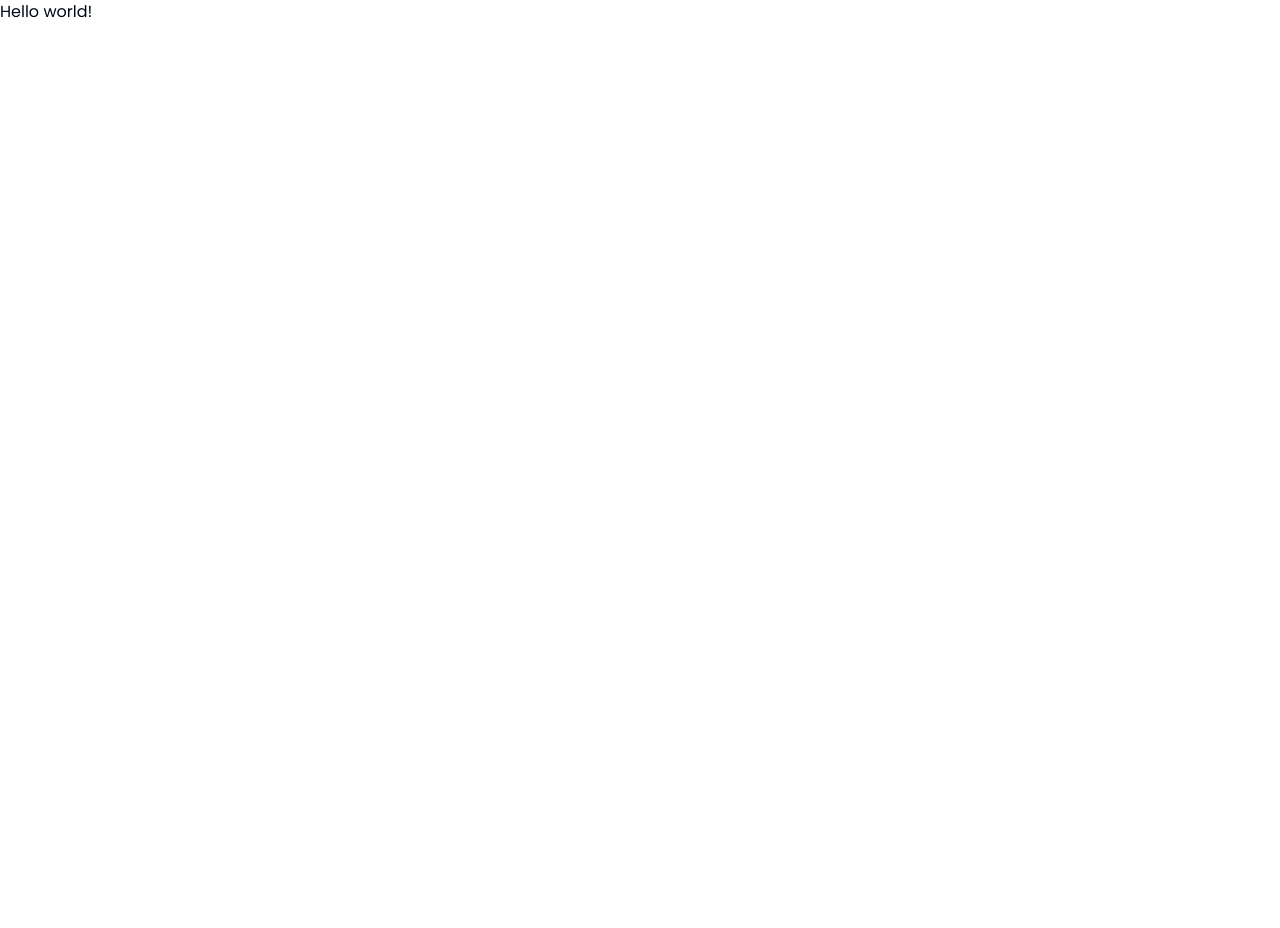
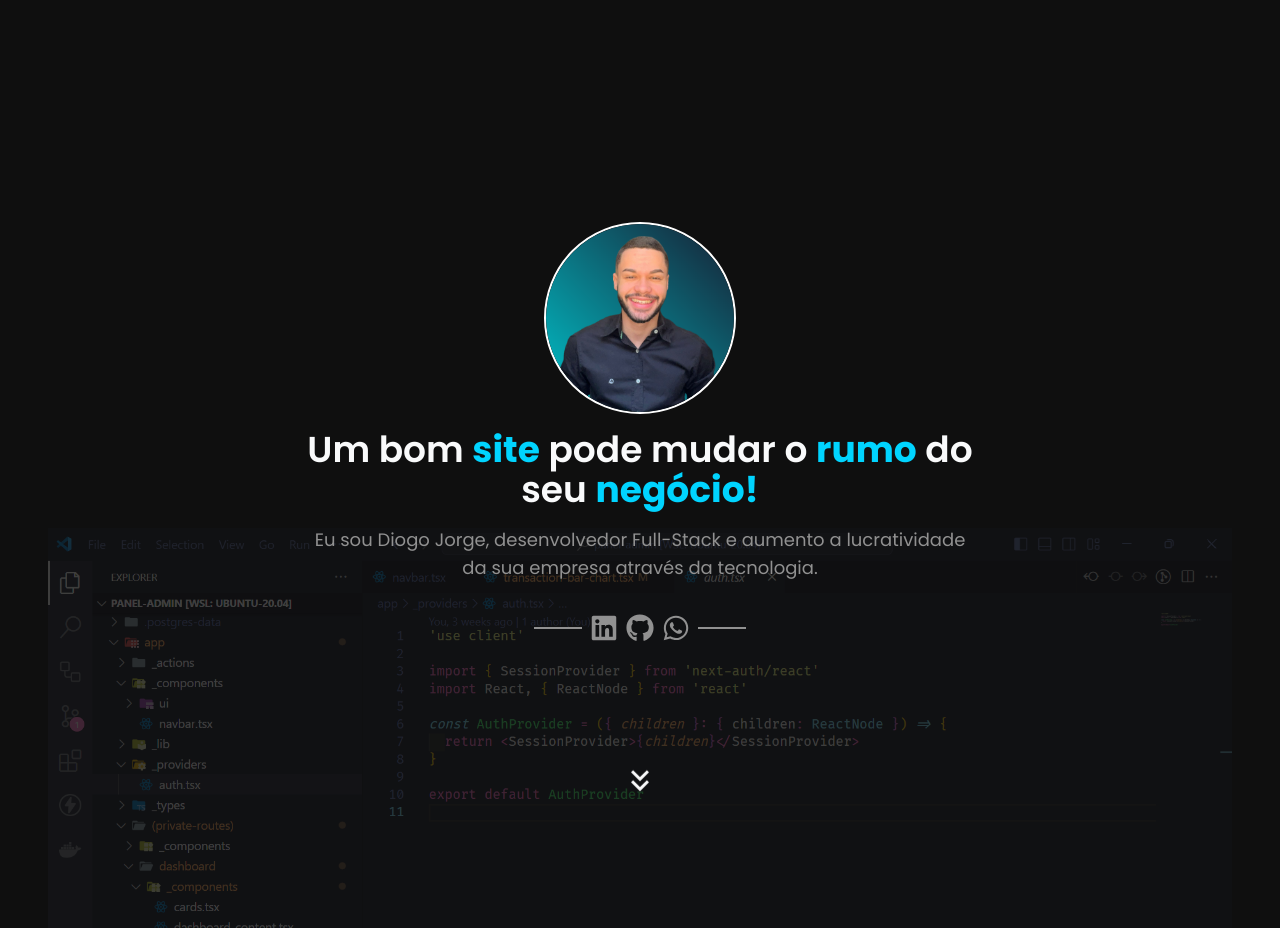
Before and after one commit to diogofernandoj/portfolio, a Next.js app in the folder new-app/: page / in a window 1280 px wide. Before the commit the page ends 800 px from the top, so only its background shows below. Built offline with nearby package versions, Linux system fonts and the light colour scheme.

Commit message:
feat: add HomeSection

```diff
--- /dev/null
+++ b/new-app/app/_animations/variants.ts
@@ -0,0 +1,28 @@
+type direction = "up" | "left" | "down" | "right";
+
+export const fadeIn = (direction: direction, delay: number) => {
+  return {
+    hidden: {
+      y: direction === "up" ? 50 : direction === "down" ? -50 : 0,
+      opacity: 0,
+      x: direction === "left" ? 50 : direction === "right" ? -50 : 0,
+      transition: {
+        type: "tween",
+        duration: 0.5,
+        delay,
+        ease: [0.25, 0.6, 0.3, 0.8],
+      },
+    },
+    show: {
+      y: 0,
+      x: 0,
+      opacity: 1,
+      transition: {
+        type: "tween",
+        duration: 0.4,
+        delay,
+        ease: [0.25, 0.25, 0.25, 0.75],
+      },
+    },
+  };
+};
--- /dev/null
+++ b/new-app/app/_components/home-section.tsx
@@ -0,0 +1,59 @@
+"use client";
+
+import { motion } from "framer-motion";
+import { MdKeyboardDoubleArrowDown } from "react-icons/md";
+import { fadeIn } from "@/app/_animations/variants";
+import Links from "./links";
+
+const HomeSection = () => {
+  return (
+    <motion.div
+      variants={fadeIn("up", 0.5)}
+      initial="hidden"
+      whileInView="show"
+      exit="hidden"
+      viewport={{ once: true }}
+      className="relative w-[90%] max-w-2xl h-screen mx-auto pt-20 flex flex-col gap-4 justify-center items-center"
+    >
+      <img
+        src="/images/profile.png"
+        alt="Foto de perfil"
+        className="h-48 w-48 border-2 border-solid border-white rounded-full"
+      />
+
+      <motion.h2
+        variants={fadeIn("up", 0.7)}
+        initial="hidden"
+        whileInView="show"
+        exit="hidden"
+        viewport={{ once: true }}
+        className="font-semibold text-2xl md:text-3xl lg:text-4xl text-center"
+      >
+        Um bom <span className="text-primary font-bold">site</span> pode mudar o{" "}
+        <span className="text-primary font-bold">rumo</span> do seu{" "}
+        <span className="text-primary font-bold">negócio!</span>
+      </motion.h2>
+      <motion.p
+        variants={fadeIn("up", 0.9)}
+        initial="hidden"
+        whileInView="show"
+        exit="hidden"
+        viewport={{ once: true }}
+        className="text-muted lg:text-lg text-center"
+      >
+        Eu sou Diogo Jorge, desenvolvedor Full-Stack e aumento a lucratividade
+        da sua empresa através da tecnologia.
+      </motion.p>
+      <Links />
+      <a
+        href="#features"
+        className="absolute bottom-0 animate-bounce transition hover:text-primary"
+      >
+        <MdKeyboardDoubleArrowDown size={36} />
+      </a>
+      <div className="absolute bg-[url('/images/background.png')] opacity-20 lg:h-1/2 h-1/3 md:w-[calc(100vw-6rem)] w-[calc(100vw-2rem)] z-[-1] bg-cover lg:-bottom-32 -bottom-20" />
+    </motion.div>
+  );
+};
+
+export default HomeSection;
--- /dev/null
+++ b/new-app/app/_components/links.tsx
@@ -0,0 +1,41 @@
+import { fadeIn } from "@/app/_animations/variants";
+import { motion } from "framer-motion";
+import { FaGithub, FaLinkedin, FaWhatsapp } from "react-icons/fa";
+
+const Links = () => {
+  return (
+    <motion.div
+      variants={fadeIn("up", 1.2)}
+      initial="hidden"
+      whileInView="show"
+      exit="hidden"
+      viewport={{ once: true }}
+      className="flex items-center justify-center my-4"
+    >
+      <div className="flex-grow border-t-2 border-muted w-12"></div>
+      <div className="flex items-center gap-2 px-2">
+        <a href="https://www.linkedin.com/in/diogofernandoj/" target="blank">
+          <FaLinkedin
+            size={28}
+            className="text-muted transition hover:text-white hover:-translate-y-1"
+          />
+        </a>
+        <a href="https://github.com/diogofernandoj" target="blank">
+          <FaGithub
+            size={28}
+            className="text-muted transition hover:text-white hover:-translate-y-1"
+          />
+        </a>
+        <a href="https://linkwhats.app/445301" target="blank">
+          <FaWhatsapp
+            size={28}
+            className="text-muted transition hover:text-white hover:-translate-y-1"
+          />
+        </a>
+      </div>
+      <div className="flex-grow border-t-2 border-muted w-12"></div>
+    </motion.div>
+  );
+};
+
+export default Links;
--- a/new-app/app/globals.css
+++ b/new-app/app/globals.css
@@ -4,60 +4,34 @@
 
 @layer base {
   :root {
-    --background: 0 0% 100%;
-    --foreground: 222.2 84% 4.9%;
-    --card: 0 0% 100%;
-    --card-foreground: 222.2 84% 4.9%;
-    --popover: 0 0% 100%;
-    --popover-foreground: 222.2 84% 4.9%;
-    --primary: 222.2 47.4% 11.2%;
-    --primary-foreground: 210 40% 98%;
-    --secondary: 210 40% 96.1%;
-    --secondary-foreground: 222.2 47.4% 11.2%;
-    --muted: 210 40% 96.1%;
-    --muted-foreground: 215.4 16.3% 46.9%;
-    --accent: 210 40% 96.1%;
-    --accent-foreground: 222.2 47.4% 11.2%;
-    --destructive: 0 84.2% 60.2%;
-    --destructive-foreground: 210 40% 98%;
-    --border: 214.3 31.8% 91.4%;
-    --input: 214.3 31.8% 91.4%;
-    --ring: 222.2 84% 4.9%;
+    --background: 0 0% 6%;
+    --foreground: 210 20% 98%;
+    --card: 224 71.4% 4.1%;
+    --card-foreground: 210 20% 98%;
+    --popover: 224 71.4% 4.1%;
+    --popover-foreground: 210 20% 98%;
+    --primary: 190 100% 50%;
+    --primary-foreground: 220.9 39.3% 11%;
+    --secondary: 215 27.9% 16.9%;
+    --secondary-foreground: 210 20% 98%;
+    --muted: 0 0% 57%;
+    --muted-foreground: 217.9 10.6% 64.9%;
+    --accent: 215 27.9% 16.9%;
+    --accent-foreground: 210 20% 98%;
+    --destructive: 0 62.8% 30.6%;
+    --destructive-foreground: 210 20% 98%;
+    --border: 0 0% 10%;
+    --input: 215 27.9% 16.9%;
+    --ring: 216 12.2% 83.9%;
     --radius: 0.5rem;
-    --chart-1: 12 76% 61%;
-    --chart-2: 173 58% 39%;
-    --chart-3: 197 37% 24%;
-    --chart-4: 43 74% 66%;
-    --chart-5: 27 87% 67%;
-
-    scroll-behavior: smooth;
-    scroll-padding-top: 80px;
-  }
-  .dark {
-    --background: 222.2 84% 4.9%;
-    --foreground: 210 40% 98%;
-    --card: 222.2 84% 4.9%;
-    --card-foreground: 210 40% 98%;
-    --popover: 222.2 84% 4.9%;
-    --popover-foreground: 210 40% 98%;
-    --primary: 210 40% 98%;
-    --primary-foreground: 222.2 47.4% 11.2%;
-    --secondary: 217.2 32.6% 17.5%;
-    --secondary-foreground: 210 40% 98%;
-    --muted: 217.2 32.6% 17.5%;
-    --muted-foreground: 215 20.2% 65.1%;
-    --accent: 217.2 32.6% 17.5%;
-    --accent-foreground: 210 40% 98%;
-    --destructive: 0 62.8% 30.6%;
-    --destructive-foreground: 210 40% 98%;
-    --border: 217.2 32.6% 17.5%;
-    --input: 217.2 32.6% 17.5%;
-    --ring: 212.7 26.8% 83.9%;
     --chart-1: 220 70% 50%;
     --chart-2: 160 60% 45%;
     --chart-3: 30 80% 55%;
     --chart-4: 280 65% 60%;
     --chart-5: 340 75% 55%;
+
+    scroll-behavior: smooth;
+    scroll-padding-top: 80px;
   }
 }
 
--- a/new-app/app/page.tsx
+++ b/new-app/app/page.tsx
@@ -1,7 +1,9 @@
+import HomeSection from "./_components/home-section";
+
 const App = () => {
   return (
-    <div>
-      <h2>Hello world!</h2>
+    <div className="flex flex-col">
+      <HomeSection />
     </div>
   );
 };
```
